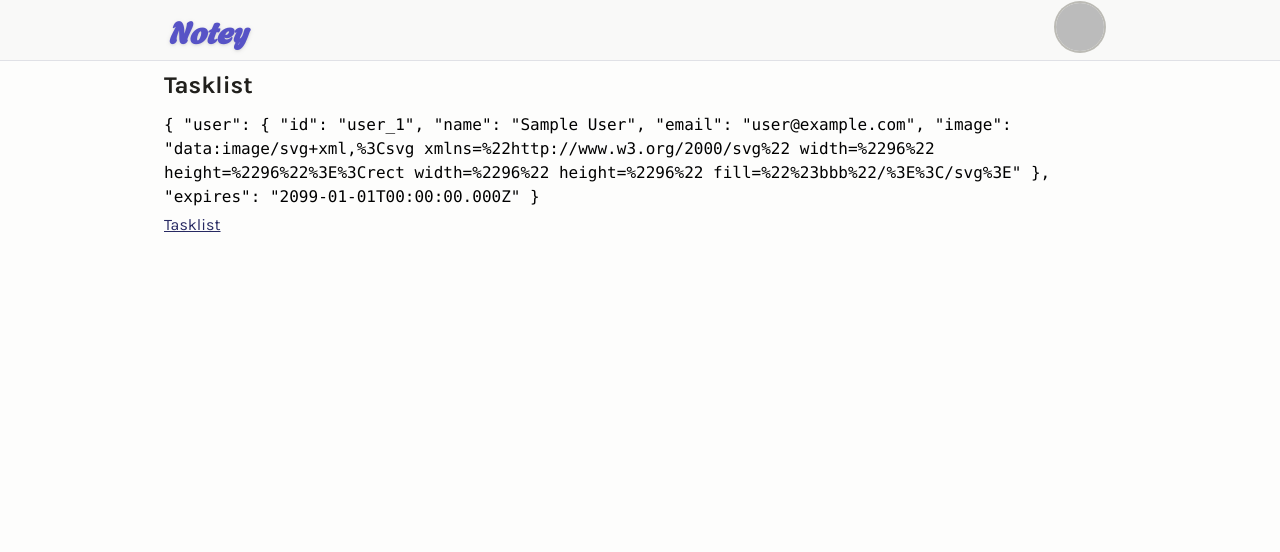
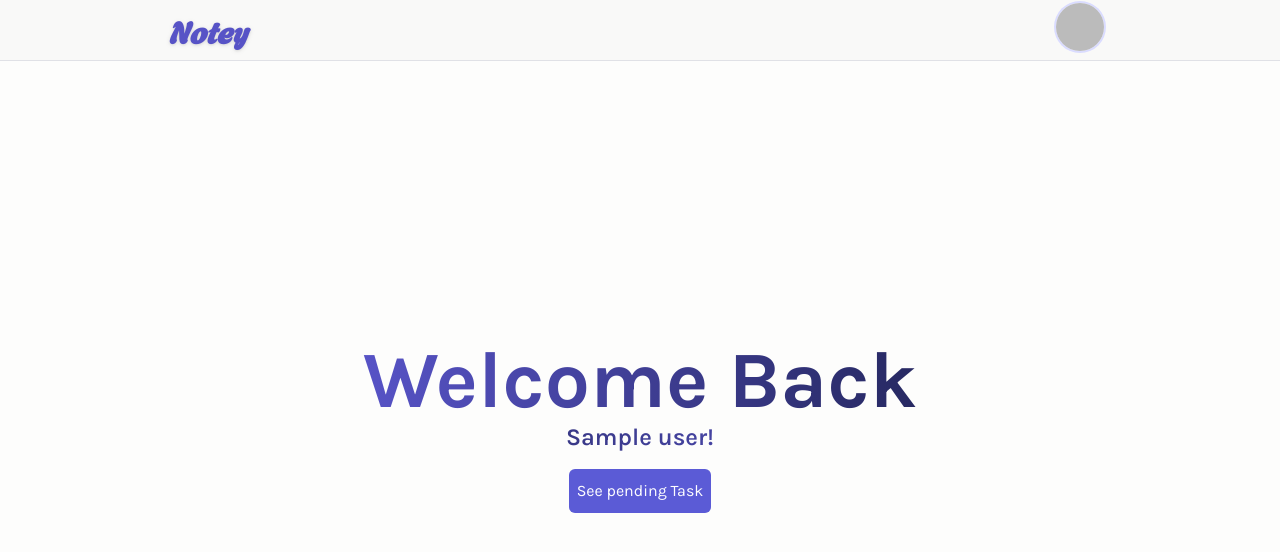
Before and after one commit to GajendrasinghDawar/tasklist, a Next.js app: page / in a window 1280 px wide. Shown: the top 552 px of the page. Built offline with nearby package versions, Linux system fonts and the light colour scheme; no server answers; sample sign-in values are in the browser's storage.

Commit message:
completed alignment on Home page

```diff
--- a/package.json
+++ b/package.json
@@ -20,6 +20,7 @@
     "class-variance-authority": "^0.7.0",
     "classnames": "^2.3.2",
     "clsx": "^2.0.0",
+    "framer-motion": "^10.16.7",
     "next": "14.0.3",
     "next-auth": "^5.0.0-beta.3",
     "pg": "^8.11.3",
--- a/src/_components/Form.jsx
+++ b/src/_components/Form.jsx
@@ -1,6 +1,5 @@
 import { Select, SelectItem } from "ui/Select"
 import { insertData } from "db/insertData"
-import { Toast } from "@/_ui/Toast"
 
 export default function Form({ CloseButton, onOpenChange, open }) {
   async function onSubmit(formData) {
@@ -70,9 +69,6 @@ export default function Form({ CloseButton, onOpenChange, open }) {
           Save
         </button>
       </div>
-      <Toast title="Upgrade available" content="We've just released Radix 3.0!">
-        <button>Upgrade</button>
-      </Toast>
     </form>
   )
 }
--- a/src/_components/NavBar.jsx
+++ b/src/_components/NavBar.jsx
@@ -11,20 +11,12 @@ export async function Navbar() {
         <div>
           <Link
             href={"/"}
-            className={`text-iris11  -mx-2  font-extrabold italic no-underline text-xl sm:text-2xl md:text-3xl drop-shadow ${logoFont.className} cursor-pointer select-none focus:outline-none focus:ring-2 rounded-md focus:ring-iris7 block h-full`}
+            className={`text-iris11  -mx-2  font-extrabold italic no-underline text-xl sm:text-2xl md:text-3xl drop-shadow ${logoFont.className} cursor-pointer select-none focus:outline-none focus:ring-2 rounded-md focus:ring-iris7 block h-full outline-none`}
           >
             Notey
           </Link>
         </div>
-        <div>
-          {session?.user ? (
-            <Profile user={session?.user} />
-          ) : (
-            <button className="border border-sand5 p-1 rounded-md hover:bg-sand4 bg-sand3 focus:outline-none focus:ring-2 focus:ring-sand7 text-xs sm:text-base">
-              sign up
-            </button>
-          )}
-        </div>
+        <div>{session?.user && <Profile user={session?.user} />}</div>
       </div>
     </div>
   )
--- a/src/_components/Profile.jsx
+++ b/src/_components/Profile.jsx
@@ -10,15 +10,15 @@ export function Profile({ user }) {
     <Dropdown>
       <Dropdown.DropdownButton>
         <button
-          className="rounded-full h-12 w-12 inline-flex items-center justify-center overflow-hidden ring-2 ring-sand8
-          data-[state=open]:ring-2 focus:outline-dotted data-[state=open]:ring-sand8
+          className="rounded-full h-12 w-12 inline-flex items-center justify-center overflow-hidden ring-2 ring-iris5
+          data-[state=open]:ring-2 focus:outline-none data-[state=open]:ring-iris9
        select-none"
           aria-label="profile details"
         >
           {user.image ? (
             <Image src={user.image} width={200} height={200} />
           ) : (
-            <button className="h-12 w-12 bg-sand8 rounded-full" />
+            <span className="h-12 w-12 bg-sand8 rounded-full" />
           )}
         </button>
       </Dropdown.DropdownButton>
--- a/src/_components/Tasklist.jsx
+++ b/src/_components/Tasklist.jsx
@@ -22,27 +22,36 @@ export function Tasklist({ data }) {
         overflow-y-auto
         place-content-start
         place-items-start
+        py-2
+        px-1
 `}
     >
       {data.map((item) => (
         <div
           key={item.id}
-          className="p-2 border
+          className="
               ring-1
               ring-iris5  rounded-md
              flex
              max-h-min
            transition duration-300 ease-in-out
              shadow-sm
+
              "
         >
-          <div className="flex-1 flex flex-col h-full ">
-            <h4>{item.tasktitle}</h4>
-            <div className="flex-1">
-              <p className="text-balance">{item.description}</p>
+          <div className="flex-1 flex flex-col h-full min-w-[180px]  p-2">
+            <h4 className="first-letter:uppercase text-sand11">
+              {item.tasktitle}
+            </h4>
+            <div className="flex-1 my-2">
+              <p className="text-balance first-letter:uppercase text-sm">
+                {item.description}
+              </p>
             </div>
             <div className="flex justify-between">
-              <p className="font-bold text-sm">{item.status}</p>
+              <p className="font-bold text-sm first-letter:uppercase text-sand11">
+                {item.status.split("_").join(" ") || ""}
+              </p>
               <form action={deleteForm}>
                 <input type="hidden" name="id" value={item.id} />
                 <button className="h-6 w-6 border-red5 bg-red3 hover:bg-red4 border rounded grid place-content-center">
--- /dev/null
+++ b/src/_components/Welcome.jsx
@@ -0,0 +1,27 @@
+"use client"
+
+import { motion } from "framer-motion"
+
+export function Welcome({ user }) {
+  return (
+    <motion.div
+      initial={{
+        opacity: 0,
+      }}
+      animate={{
+        opacity: 1,
+        transition: {
+          duration: 0.88,
+        },
+      }}
+      className="h-full w-full flex flex-col rounded"
+    >
+      <h1 className="text-4xl sm:text-[5rem] w-full block  flex-1 py-5 bg-clip-text text-transparent  bg-gradient-to-r from-iris11 to-iris12">
+        Welcome Back{" "}
+      </h1>
+      <h2 className="text-center text-2xl lowercase first-letter:uppercase bg-clip-text text-transparent  bg-gradient-to-r from-iris12 to-iris11">
+        {user?.name}!
+      </h2>
+    </motion.div>
+  )
+}
--- a/src/_components/emailTemplate.jsx
+++ /dev/null
@@ -1,7 +0,0 @@
-export function EmailTemplate({ firstName }) {
-  return (
-    <div>
-      <h1>Welcome, {firstName}!</h1>
-    </div>
-  )
-}
--- a/src/_utils/sendVerificationRequest.js
+++ b/src/_utils/sendVerificationRequest.js
@@ -11,7 +11,7 @@ export async function sendVerificationRequest(params) {
                 to: identifier,
                 subject: `Sign in to ${host}`,
                 text: `Sign in to ${host} ${url}`,
-                html: `Sign in to ${host}\n${url}\n\n`
+                html: `Sign in to <a href="${url}">${host}</a>`
             });
         return { success: true, data };
     } catch (error) {
--- a/src/app/auth/sign-in/page.js
+++ b/src/app/auth/sign-in/page.js
@@ -10,7 +10,7 @@ export default function SignIn() {
     async function handleSubmit(e) {
         e.preventDefault()
 
-        let result = await signIn("resend", { email: e.target.email.value, redirect: false })
+        let result = await signIn("resend", { email: e.target.email.value, redirect: false, callbackUrl: '/' })
         if (result.error) {
             return null
         } else {
--- a/src/app/auth/verify-request/page.js
+++ /dev/null
@@ -1,22 +0,0 @@
-export default function verifyRequest(props) {
-    const { url, theme } = props
-    console.log(props)
-    return (
-        <div>
-            <h1>email sent!</h1>
-            <p>check your mail box</p>
-            <div className="card">
-                {/* {theme.logo && <img src={theme.logo} alt="Logo" className="logo" />} */}
-                <h1>Check your email</h1>
-                <p>A sign in link has been sent to your email address.</p>
-                <p>
-                    <a className="site"
-                    // href={url.origin}
-                    >
-                        {/* {url.host} */}
-                    </a>
-                </p>
-            </div>
-        </div>
-    )
-}
--- a/src/app/page.js
+++ b/src/app/page.js
@@ -2,7 +2,7 @@ import { auth } from "auth"
 
 import Link from 'next/link'
 import { redirect } from "next/navigation"
-
+import { Welcome } from "components/Welcome"
 export default async function Home() {
 
   const session = await auth()
@@ -13,18 +13,17 @@ export default async function Home() {
 
   return (
     <div className="md:w-9/12 mx-auto w-full  h-full flex flex-col overflow-y-auto gap-1 px-1">
-      <section className=" sticky top-0  h-10  ">
-        <h1>Tasklist</h1>
-      </section>
-      <code>
-        {JSON.stringify(session, null, 2)}
-      </code>
 
-      <div>
 
-        <Link href="/tasklist" >
-          Tasklist
-        </Link>
+      <div className="grid place-content-center h-full w-full">
+
+        <Welcome user={session?.user} />
+        <button className=" my-4 bg-iris9 w-max inline-flex mx-auto  rounded-md py-1 px-2 justify-center items-center h-8 sm:h-11">
+          <Link href="/tasklist"
+            className="underline-none no-underline text-iris1"
+          >
+            See pending Task
+          </Link></button>
       </div>
     </div>
   )
--- a/src/app/tasklist/page.jsx
+++ b/src/app/tasklist/page.jsx
@@ -17,7 +17,7 @@ export default async function TaskList() {
 
   return (
     <div className="md:w-9/12 mx-auto w-full  h-full flex flex-col overflow-y-auto gap-1 px-1">
-      <section className=" sticky top-0  h-10  flex justify-between">
+      <section className=" sticky top-0  h-10  flex justify-between px-2 my-2">
         <h1>Tasklist</h1>
         <div>
           <ModalWithForm />
```
Also changed, not shown: 1 other file (tests, documents, lock files or other folders).
